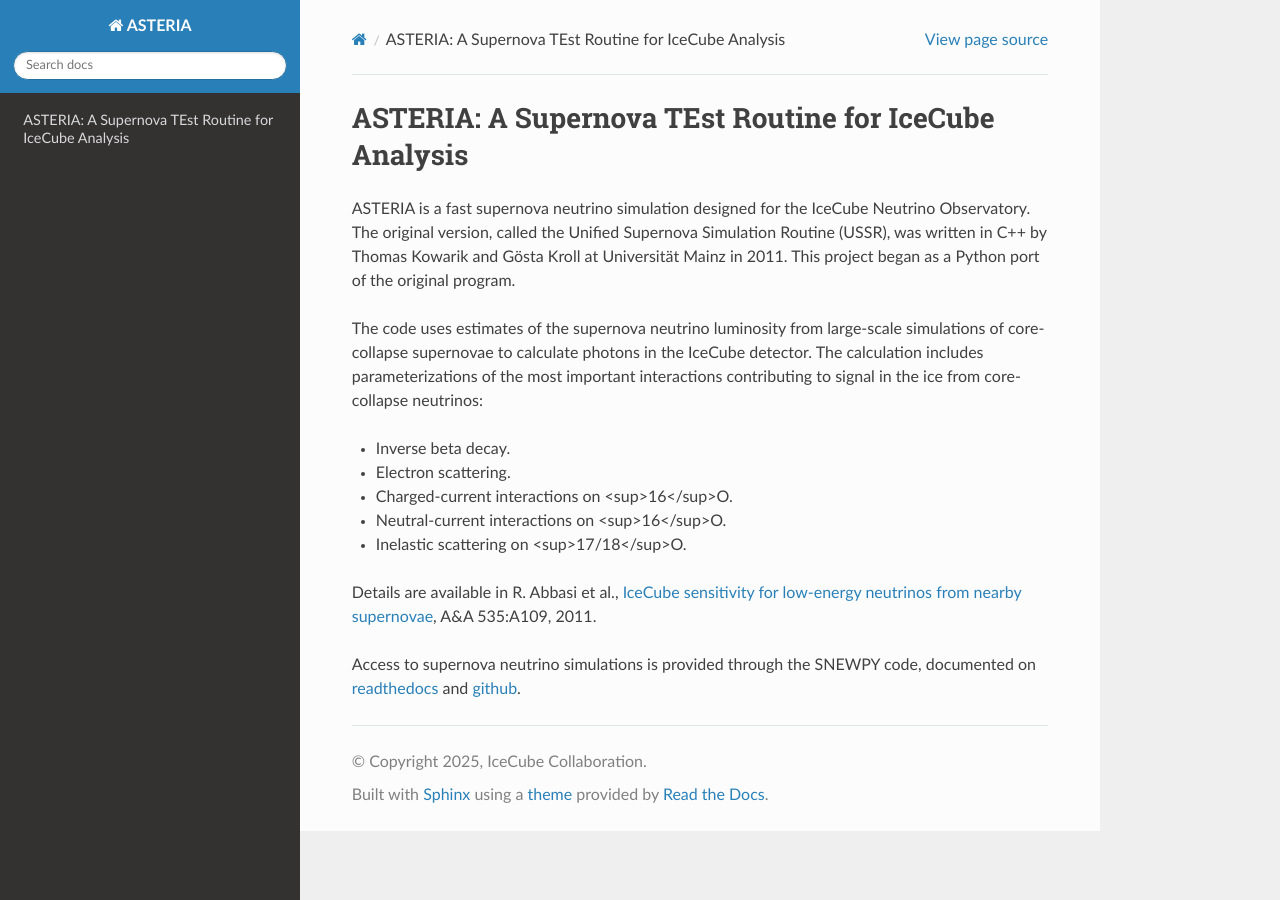
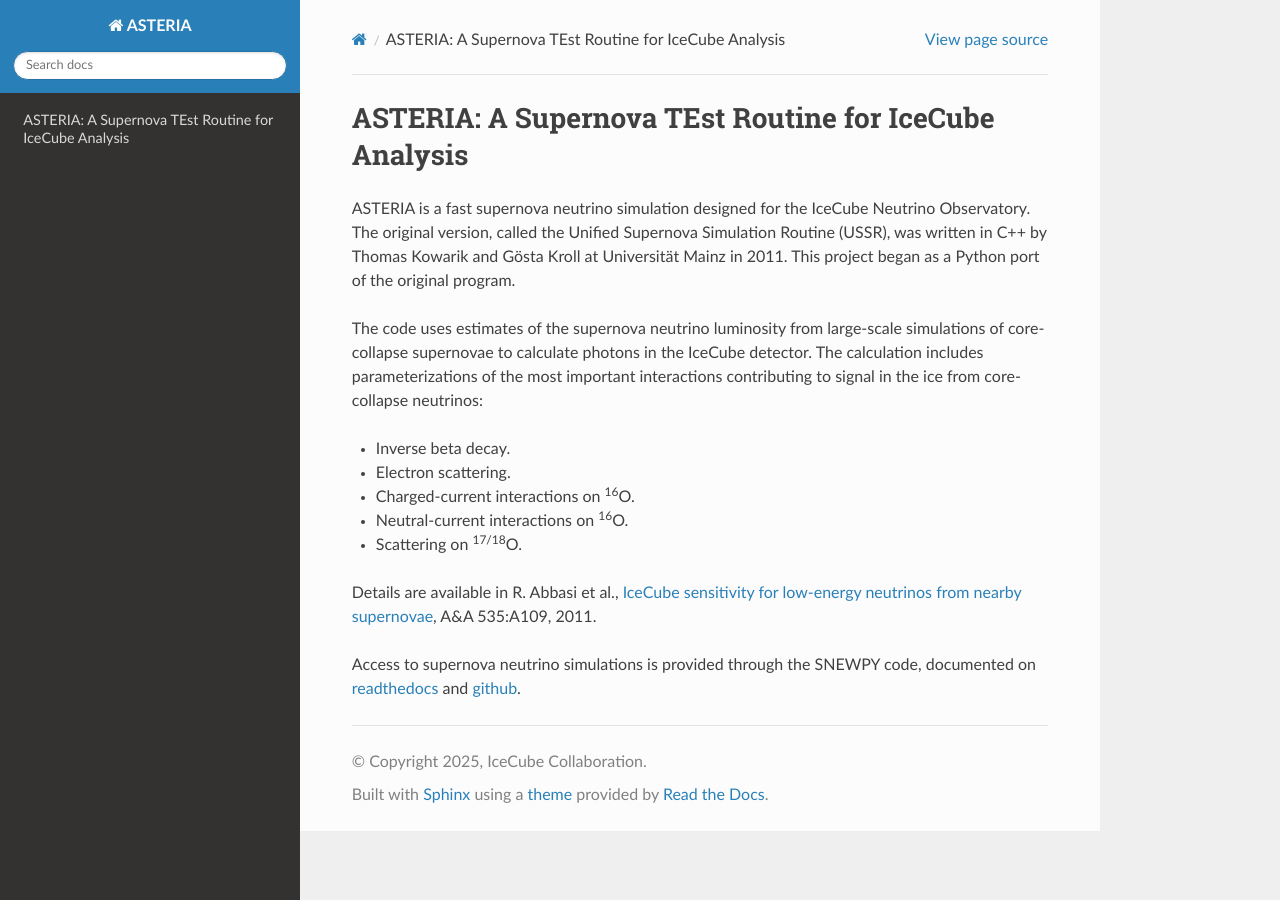
Before and after one commit to icecube/ASTERIA, a Sphinx documentation site: the page built from docs/source/index.rst, in a window 1280 px wide. Built offline with Sphinx 7.4.7 and the Read the Docs theme 3.1.0, drawn with Linux system fonts in a browser that asks for light colours.

Commit message:
Repair badly formeed RST.

```diff
--- a/docs/source/index.rst
+++ b/docs/source/index.rst
@@ -12,9 +12,9 @@ The code uses estimates of the supernova neutrino luminosity from large-scale si
 
 * Inverse beta decay.
 * Electron scattering.
-* Charged-current interactions on <sup>16</sup>O.
-* Neutral-current interactions on <sup>16</sup>O.
-* Inelastic scattering on <sup>17/18</sup>O.
+* Charged-current interactions on :sup:`16`\ O.
+* Neutral-current interactions on :sup:`16`\ O.
+* Scattering on :sup:`17/18`\ O.
 
 Details are available in R. Abbasi et al., `IceCube sensitivity for low-energy neutrinos from nearby supernovae <(https://arxiv.org/abs/1108.0171>`_, A&A 535:A109, 2011.
 
```
